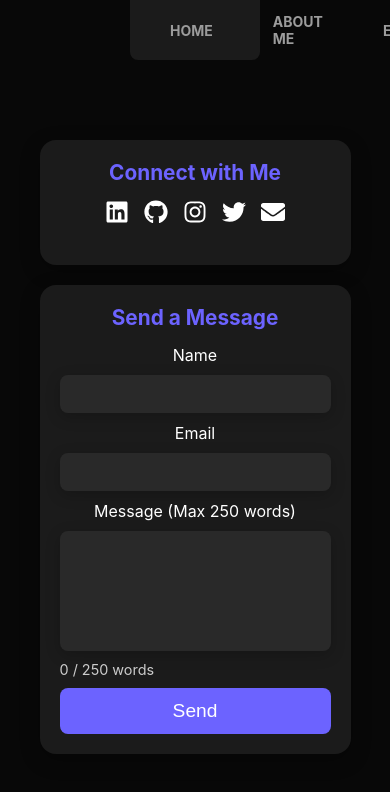
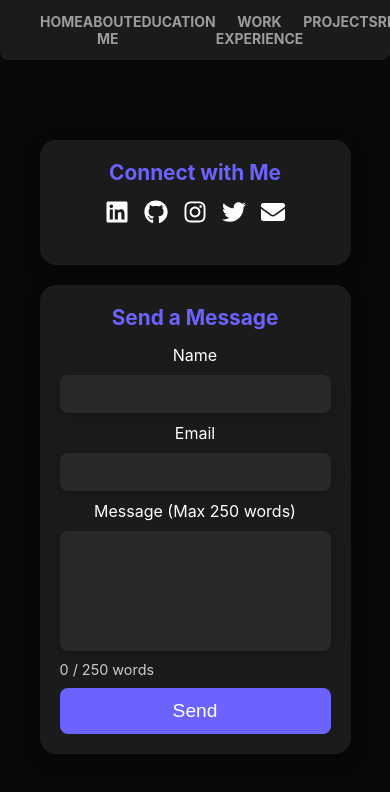
Before and after one commit to SaiKrishna-1857/personal-portfolio, a React (Create React App) app: page /personal-portfolio/get-in-touch in a window 390 px wide. Shown: the top 792 px of the page. Built offline with nearby package versions, Linux system fonts and the light colour scheme; the HTML template or start-up script is replaced by a standard one.

Commit message:
Updated Social Icons and Top Nav

```diff
--- a/src/PersonalPortfolio.module.css
+++ b/src/PersonalPortfolio.module.css
@@ -56,12 +56,12 @@ html, body {
   top: 0;
   left: 50%;
   transform: translateX(-50%);
-  width: calc(100% - 260px);
+  width: 100%;
   background-color: #1b1b1b;
   display: flex;
   align-items: center;
-  justify-content: space-between;
-  padding: 0 40px;
+  justify-content: center;
+  padding: 0;
   z-index: 1000;
   border-radius: 0 0 8px 8px;
   box-sizing: border-box;
@@ -71,22 +71,25 @@ html, body {
 
 .topMenu {
   display: flex;
-  align-items: stretch;
-  gap: 20px;
-  height: 100%;
+  justify-content: space-between;
+  width: 100%;
+  max-width: 1200px;
+  padding: 0 40px;
+  box-sizing: border-box;
 }
 
 .menuItem {
   display: flex;
   align-items: center;
   height: 100%;
+  flex-grow: 1;
+  text-align: center;
 }
 
 .navButton {
-  display: flex;
-  align-items: center;
-  justify-content: center;
-  padding: 0 20px;
+  display: block;
+  width: 100%;
+  padding: 20px 0;
   background-color: transparent;
   color: #9c9c9c;
   font-size: 16px;
@@ -94,7 +97,6 @@ html, body {
   text-transform: uppercase;
   text-decoration: none;
   border-radius: 0;
-  height: 100%;
   transition: background-color 0.3s ease, color 0.3s ease;
 }
 
@@ -110,17 +112,17 @@ html, body {
 
 @media (max-width: 991px) {
   .topNav {
-    max-width: 100%;
+    height: 60px;
     padding: 0 20px;
-    height: 60px;
+  }
+
+  .topMenu {
+    padding: 0 20px;
   }
 
   .navButton {
     font-size: 14px;
-  }
-
-  .menuItem {
-    white-space: initial;
+    padding: 10px 0;
   }
 }
 
@@ -301,6 +303,28 @@ html, body {
   }
 }
 
+.imageAndIcons {
+  display: flex;
+  align-items: center;
+  gap: 20px;
+}
+
+.socialIcons {
+  display: flex;
+  flex-direction: column;
+  gap: 10px;
+}
+
+.socialIcons a {
+  color: #ffffff;
+  font-size: 1.5em;
+  transition: color 0.3s ease;
+}
+
+.socialIcons a:hover {
+  color: #6c63ff;
+}
+
 .workedWith {
   align-self: start;
   color: #fff;
--- a/src/components/AboutMe.jsx
+++ b/src/components/AboutMe.jsx
@@ -9,7 +9,10 @@ function AboutMe() {
                 <div className={styles.aboutSection}>
                     <h2>Hello! I'm Sai Krishna Sangeetha,</h2>
                     <p className={styles.aboutDescription}>
-                        A passionate Full Stack Developer with experience in building scalable web applications. My journey in tech started with a fascination for how things work, leading me to pursue a Master's in Computer Science. I'm always eager to learn and experiment with new technologies. Apart from tech, I enjoy watching TV Shows, Cooking, Traveling, and playing outdoor sports, particularly Cricket or Badminton.
+                        A passionate Full Stack Developer with experience in building scalable web applications.
+                        My journey in tech started with a fascination for how things work, leading me to pursue a Master's in Computer Science.
+                        I'm always eager to learn and experiment with new technologies.
+                        Apart from tech, I enjoy watching TV Shows, Cooking, Traveling, and playing outdoor sports, particularly Cricket or Badminton.
                     </p>
                 </div>
 
--- a/src/components/HeroSection.jsx
+++ b/src/components/HeroSection.jsx
@@ -2,6 +2,7 @@ import React from "react";
 import styles from '../PersonalPortfolio.module.css';
 import profilePicture from '../assets/profile-picture.png';
 import resumeFile from '../assets/SaiKrishna-Sangeetha-Resume.pdf';
+import { FaLinkedin, FaGithub, FaInstagram, FaTwitter, FaEnvelope } from "react-icons/fa";
 
 function HeroSection() {
   return (
@@ -23,16 +24,32 @@ function HeroSection() {
           </div>
         </div>
         <div className={styles.heroImageColumn}>
-          <div>
+          <div className={styles.imageAndIcons}>
             <img
               loading="lazy"
               src={profilePicture}
               className={styles.heroImage}
               alt="Portrait of Sai Krishna"
             />
+            <div className={styles.socialIcons}>
+              <a href="https://www.linkedin.com/in/saikrishnas/" target="_blank" rel="noopener noreferrer">
+                <FaLinkedin />
+              </a>
+              <a href="https://github.com/SaiKrishna-1857" target="_blank" rel="noopener noreferrer">
+                <FaGithub />
+              </a>
+              <a href="https://www.instagram.com/saikrishna_1857/" target="_blank" rel="noopener noreferrer">
+                <FaInstagram />
+              </a>
+              <a href="https://x.com/SaiKrishna_1857" target="_blank" rel="noopener noreferrer">
+                <FaTwitter />
+              </a>
+              <a href="mailto:saikrishna.sangeetha@gmail.com">
+                <FaEnvelope />
+              </a>
+            </div>
           </div>
         </div>
-
       </div>
     </section>
   );
```
Also changed, not shown: src/AboutMe.module.css (line endings or trailing spaces), src/Education.module.css (line endings or trailing spaces), src/GetInTouch.module.css (line endings or trailing spaces), src/Projects.module.css (line endings or trailing spaces), src/components/WorkExperience.jsx (line endings or trailing spaces).
